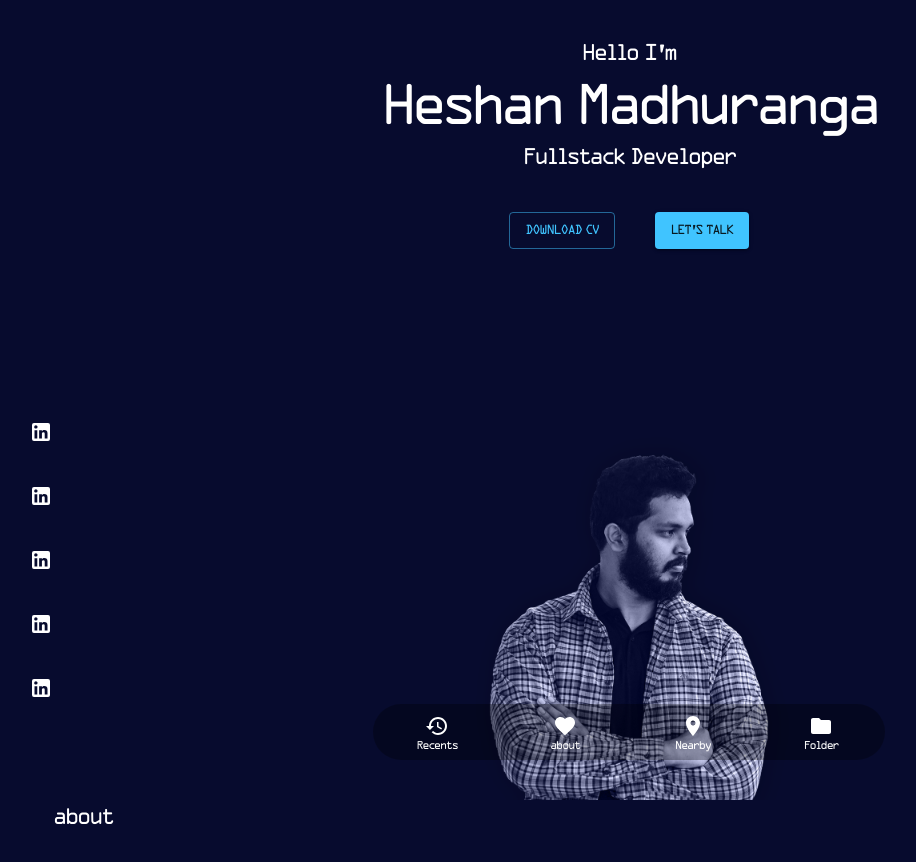
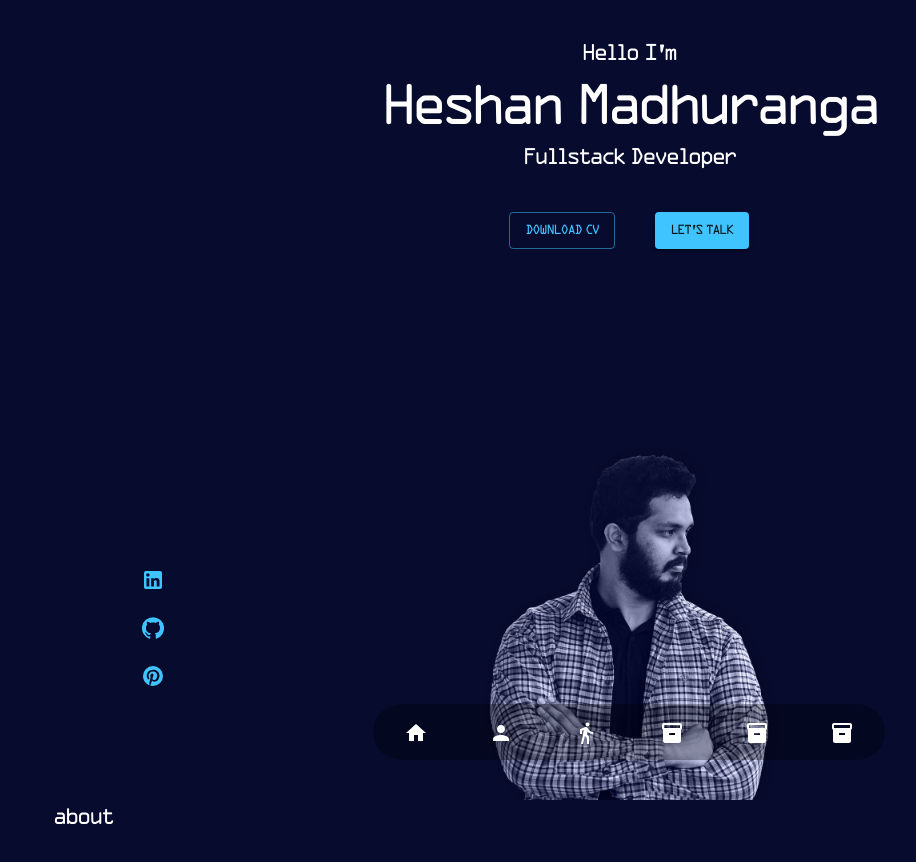
Before and after one commit to heshanm27/portfolio-, a React (Create React App) app: page / in a window 1280 px wide. Shown: the top 862 px of the page, without its empty margins (11-927 px from the left). Built offline with nearby package versions, Linux system fonts and the light colour scheme.

Commit message:
update icons

```diff
--- a/src/components/BottomNavBar/BottomNavBar.tsx
+++ b/src/components/BottomNavBar/BottomNavBar.tsx
@@ -5,26 +5,27 @@ import {
   useTheme,
 } from "@mui/material";
 import React from "react";
-import FolderIcon from "@mui/icons-material/Folder";
-import RestoreIcon from "@mui/icons-material/Restore";
-import FavoriteIcon from "@mui/icons-material/Favorite";
-import LocationOnIcon from "@mui/icons-material/LocationOn";
+import HomeIcon from "@mui/icons-material/Home";
+import PersonIcon from "@mui/icons-material/Person";
+import DirectionsWalkIcon from "@mui/icons-material/DirectionsWalk";
+import InventoryIcon from "@mui/icons-material/Inventory";
+
+export default function BottomNavBar() {
+  const theme = useTheme();
+  const matches = useMediaQuery(theme.breakpoints.down("md"));
+  const [value, setValue] = React.useState("recents");
 
   const sx = [
     {
       color: "white",
       "&.MuiBottomNavigationAction-root": {
         "&:hover": {
-        color: "red",
+          color: theme.palette.primary.light,
         },
       },
     },
   ];
 
-export default function BottomNavBar() {
-  const theme = useTheme();
-  const matches = useMediaQuery(theme.breakpoints.down("md"));
-  const [value, setValue] = React.useState("recents");
   const handleChange = (event: React.SyntheticEvent, newValue: string) => {
     setValue(newValue);
   };
@@ -39,7 +40,6 @@ export default function BottomNavBar() {
   return (
     <>
       <BottomNavigation
-        showLabels={true}
         sx={[
           {
             width: "40%",
@@ -59,38 +59,57 @@ export default function BottomNavBar() {
         onChange={handleChange}
       >
         <BottomNavigationAction
-          label="Recents"
+          label="Home"
           value="home"
           sx={sx}
-          icon={<RestoreIcon />}
+          icon={<HomeIcon />}
           onClick={() => handleOnClick("home")}
         />
 
         <BottomNavigationAction
-          label="about"
+          label="About"
           value="about"
           sx={sx}
-          icon={<FavoriteIcon />}
+          icon={<PersonIcon />}
           onClick={() => {
             handleOnClick("about");
           }}
         />
 
         <BottomNavigationAction
-          label="Nearby"
-          value="nearby"
+          label="Journy"
+          value="journy"
           sx={sx}
-          icon={<LocationOnIcon />}
+          icon={<DirectionsWalkIcon />}
           onClick={() => {
             // handleOnClick(value);
           }}
         />
 
         <BottomNavigationAction
-          label="Folder"
-          value="folder"
+          label="Experience"
+          value="experience"
           sx={sx}
-          icon={<FolderIcon />}
+          icon={<InventoryIcon />}
+          onClick={() => {
+            // handleOnClick(value);
+          }}
+        />
+        <BottomNavigationAction
+          label="Experience"
+          value="experience"
+          sx={sx}
+          icon={<InventoryIcon />}
+          onClick={() => {
+            // handleOnClick(value);
+          }}
+        />
+
+        <BottomNavigationAction
+          label="Experience"
+          value="experience"
+          sx={sx}
+          icon={<InventoryIcon />}
           onClick={() => {
             // handleOnClick(value);
           }}
--- /dev/null
+++ b/src/components/IconButton/CustomeIconButton.tsx
@@ -0,0 +1,38 @@
+import { IconButton, SvgIconProps, Tooltip } from "@mui/material";
+import React from "react";
+
+type btnProps = {
+  Icon: React.ReactElement<SvgIconProps>;
+  url: string;
+  label: string;
+};
+
+const style = [
+  {
+    "&.MuiIconButton-root": {
+      "&:hover": {
+        color: "white",
+        backgroundColor: "#40C4FF",
+        opacity: 0.8,
+      },
+    },
+  },
+];
+
+export default function CustomeIconButton(props: btnProps) {
+  return (
+    <Tooltip title={props.label} placement="right">
+      <IconButton
+        aria-label="delete"
+        onClick={() => {
+          window.open(props.url, "_blank");
+        }}
+        color="primary"
+        size="large"
+        sx={style}
+      >
+        {props.Icon}
+      </IconButton>
+    </Tooltip>
+  );
+}
--- a/src/pages/Home/Home.tsx
+++ b/src/pages/Home/Home.tsx
@@ -2,16 +2,19 @@ import {
   Box,
   Button,
   Container,
-  Grid,
+  Divider,
   Stack,
   Typography,
   useMediaQuery,
   useTheme,
 } from "@mui/material";
 import LinkedInIcon from "@mui/icons-material/LinkedIn";
+import GitHubIcon from "@mui/icons-material/GitHub";
+import PinterestIcon from "@mui/icons-material/Pinterest";
+import CustomeIconButton from "../../components/IconButton/CustomeIconButton";
 export default function Home() {
   const theme = useTheme();
-  const matches = useMediaQuery(theme.breakpoints.down("md"));
+  const matches = useMediaQuery(theme.breakpoints.down("sm"));
   const logo = require("../../assets/img/frontImage.png");
 
   const ContainerStyle = [
@@ -22,6 +25,21 @@ export default function Home() {
       paddingTop: "10px",
     },
   ];
+
+  const SocialMedia = [
+    {
+      icon: <LinkedInIcon />,
+      url: "http://www.linkedin.com",
+      label: "LinkedIn",
+    },
+    { icon: <GitHubIcon />, url: "http://www.linkedin.com", label: "GitHub" },
+    {
+      icon: <PinterestIcon />,
+      url: "http://www.linkedin.com",
+      label: "Pinterest",
+    },
+  ];
+  var arr = [2, 5, 6, 3, 8, 9];
   return (
     <div id="home" style={{ backgroundColor: "#070B2E", height: "100vh" }}>
       <Container maxWidth="xl" sx={ContainerStyle}>
@@ -55,14 +73,25 @@ export default function Home() {
           </Stack>
           <Stack
             direction="column"
-            spacing={5}
-            sx={{ position: "absolute", bottom: "0", marginBottom: "100px" }}
+            sx={{
+              position: "absolute",
+              bottom: "0",
+              marginBottom: "100px",
+              marginLeft: "100px",
+            }}
           >
-            <LinkedInIcon sx={{ color: "white" }} />
-            <LinkedInIcon sx={{ color: "white" }} />
-            <LinkedInIcon sx={{ color: "white" }} />
-            <LinkedInIcon sx={{ color: "white" }} />
-            <LinkedInIcon sx={{ color: "white" }} />
+            {SocialMedia &&
+              SocialMedia.map((value, index) => {
+                return (
+                  <CustomeIconButton
+                    Icon={value.icon}
+                    url={value.url}
+                    label={value.label}
+                  />
+                );
+              })}
+
+            <Divider orientation="vertical" flexItem />
           </Stack>
           <Stack
             direction="row"
@@ -71,7 +100,8 @@ export default function Home() {
           >
             <img
               src={logo}
-              width={matches == true ? "100%" : "25%"}
+              alt="mainlogo"
+              width={matches === true ? "100%" : "25%"}
               style={{ position: "absolute", bottom: "0" }}
             />
           </Stack>
```
Lines whose indentation alone changed are shown as unchanged.
